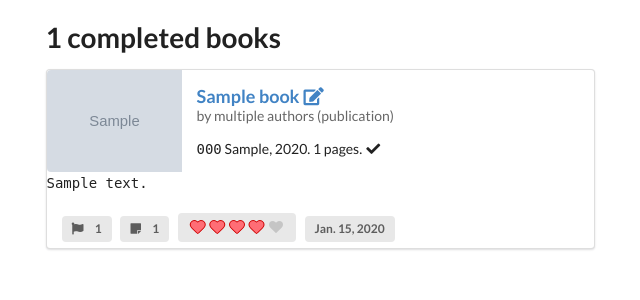
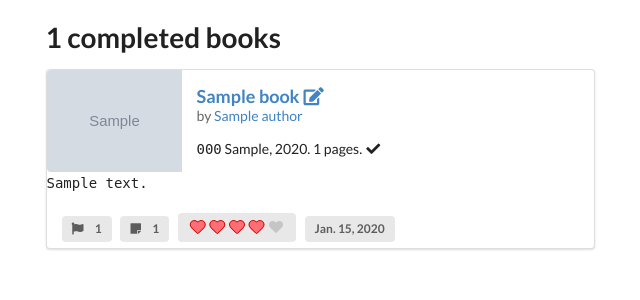
Before and after one commit to dellsystem/bookmarker, a Django app: page /complete in a window 1280 px wide. Shown: the part 329-629 px from the top of the page, without its empty margins (31-671 px from the left). Run offline with Django 3.2, Linux system fonts and the light colour scheme; tables that the repository leaves empty hold one stand-in row (values such as "Sample post"); grey boxes marked "Sample" are stand-in pictures; some libraries are stand-ins or nearby versions.

Commit message:
Fix book.details.default_authors display
Was still using the old attribute (book.default_authors) in some places.

```diff
--- a/templates/book_list.html
+++ b/templates/book_list.html
@@ -13,9 +13,10 @@
                 </a>
                 <div class="sub header">
                     {% if book.details %}
-                    {% include "author_list.html" with authors=book.default_authors %}
+                    {% include "author_list.html" with authors=book.details.default_authors %}
+                    {% else %}
+                    (publication)
                     {% endif %}
-                    (publication)
                 </div>
             </h3>
             {% if book.details %}
--- a/templates/search.html
+++ b/templates/search.html
@@ -183,7 +183,7 @@
                         <a href="{{ book.get_absolute_url }}">
                             <strong>{{ book.title }}</strong>
                         </a>
-                        {% include 'author_list.html' with authors=book.default_authors only %}
+                        {% include 'author_list.html' with authors=book.details.default_authors only %}
                     </div>
                     {% endfor %}
                 </div>
```
